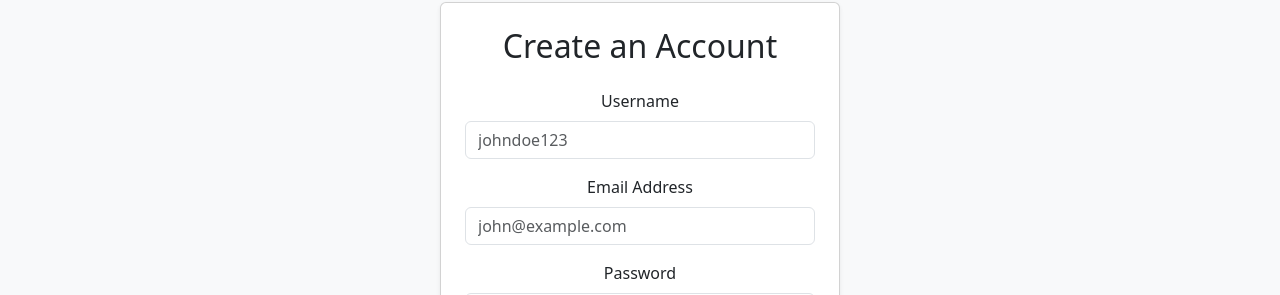
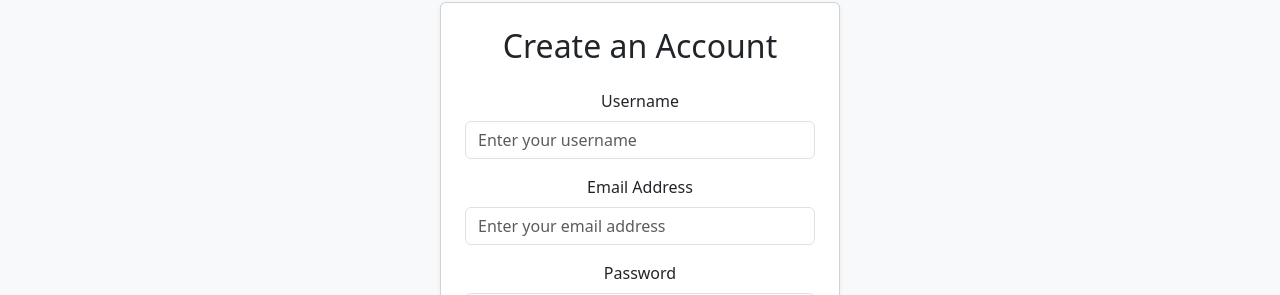
Before and after one commit to Lahirusampath2000/TravelTales, a React (Create React App) app in the folder frontend/: page /register in a window 1280 px wide. Shown: the part 226-521 px from the top of the page. Built offline with nearby package versions, Linux system fonts and the light colour scheme; the HTML template or start-up script is replaced by a standard one.

Commit message:
place holders changes

```diff
--- a/frontend/src/Components/Login.jsx
+++ b/frontend/src/Components/Login.jsx
@@ -38,7 +38,7 @@ function Login() {
                 type="email"
                 className="form-control"
                 onChange={(e)=>setValues({...values,email:e.target.value})}
-                placeholder="john@example.com"
+                placeholder="Enter your email address"
                 required
               />
             </div>
--- a/frontend/src/Components/Register.jsx
+++ b/frontend/src/Components/Register.jsx
@@ -40,7 +40,7 @@ import axios from "axios";
               <input
                 type="text"
                 className="form-control"
-                placeholder="johndoe123"
+                placeholder="Enter your username"
                 onChange={(e)=>setValues({...values,username:e.target.value})}
                 required
               />
@@ -51,7 +51,7 @@ import axios from "axios";
               <input
                 type="email"
                 className="form-control"
-                placeholder="john@example.com"
+                placeholder="Enter your email address"
                 onChange={(e)=>setValues({...values,email:e.target.value})}
                 required
               />
```
